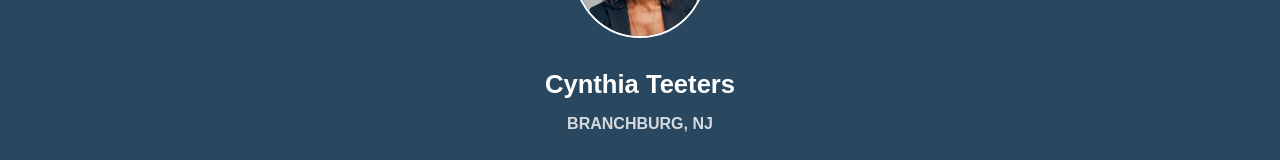
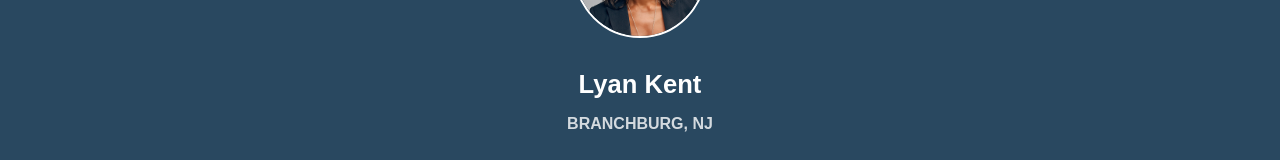
Before and after one commit to cynthiateeters/about-me, a plain HTML site: page index.html in a window 1280 px wide. Shown: the part 246-406 px from the top of the page. Drawn offline with Linux system fonts and the light colour scheme.

Commit message:
Update index.html

```diff
--- a/index.html
+++ b/index.html
@@ -18,7 +18,7 @@
         <section class="hero">
             <div class="content">
                 <img class="my-picture" src="images/lk.jpg" alt="This is a picture of me">
-                <p class="my-name">Cynthia Teeters</p>
+                <p class="my-name">Lyan Kent</p>
                 <p class="my-location">Branchburg, NJ</p>
             </div>
         </section>
```
